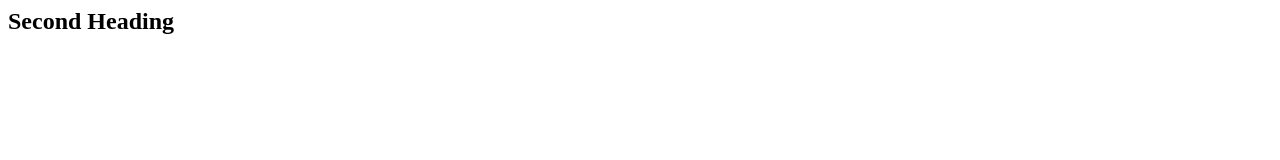
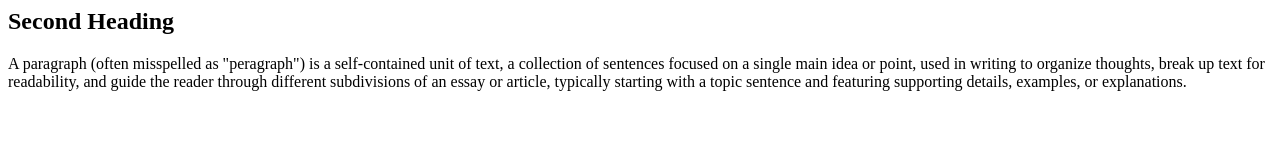
Before and after one commit to AnujIntegralSolution/Github-2, a plain HTML site: page Index.html in a window 1280 px wide. Drawn offline with Linux system fonts and the light colour scheme.

Commit message:
Add Peragraph

```diff
--- a/Index.html
+++ b/Index.html
@@ -1 +1,5 @@
 <h2>Second Heading </h2>
+<p>A paragraph (often misspelled as "peragraph") is a self-contained unit of text, a collection of sentences
+     focused on a single main idea or point, used in writing to organize thoughts, break up text for
+      readability, and guide the reader through different subdivisions of an essay or article, typically
+      starting with a topic sentence and featuring supporting details, examples, or explanations. </p>
```
